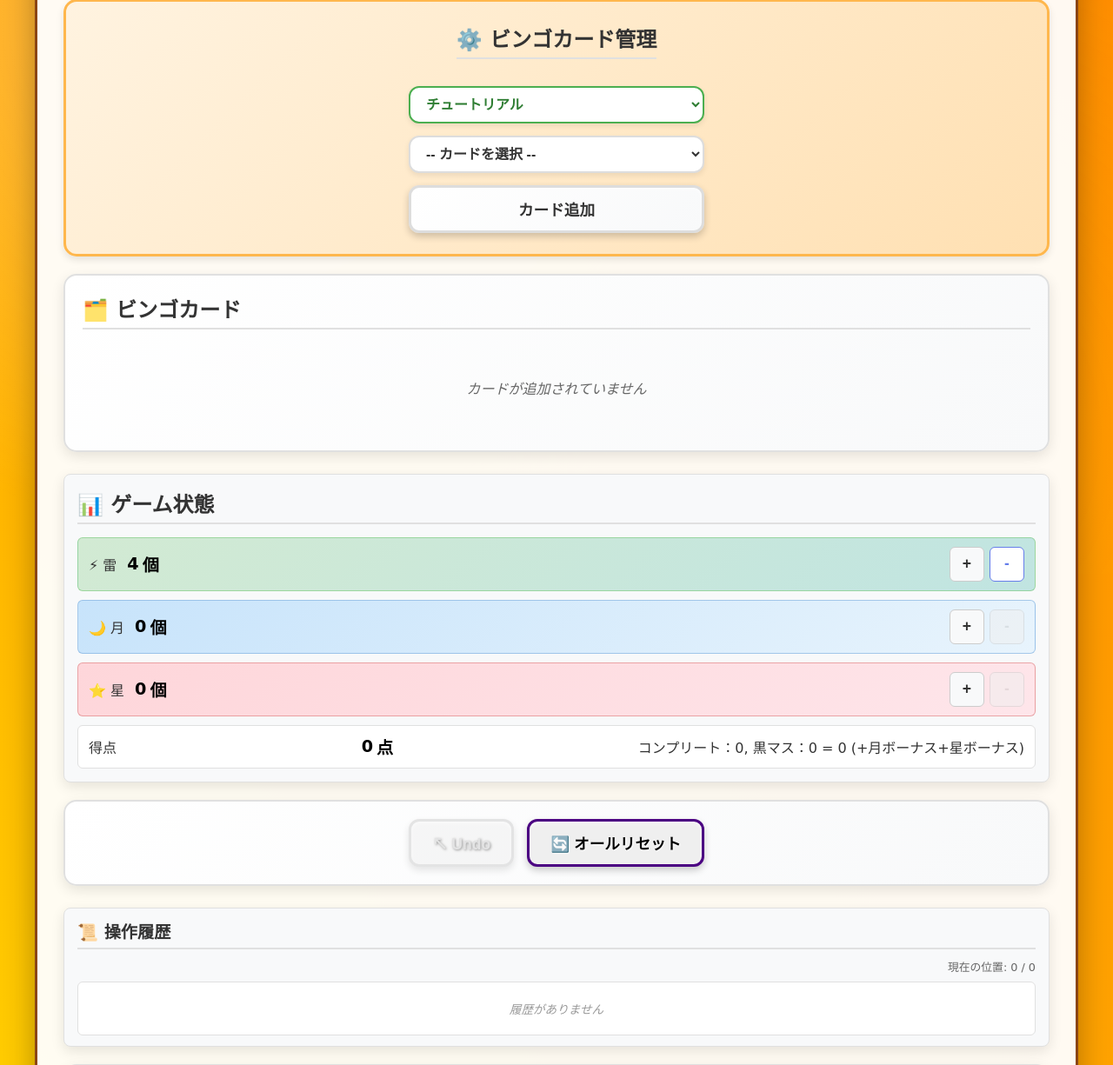
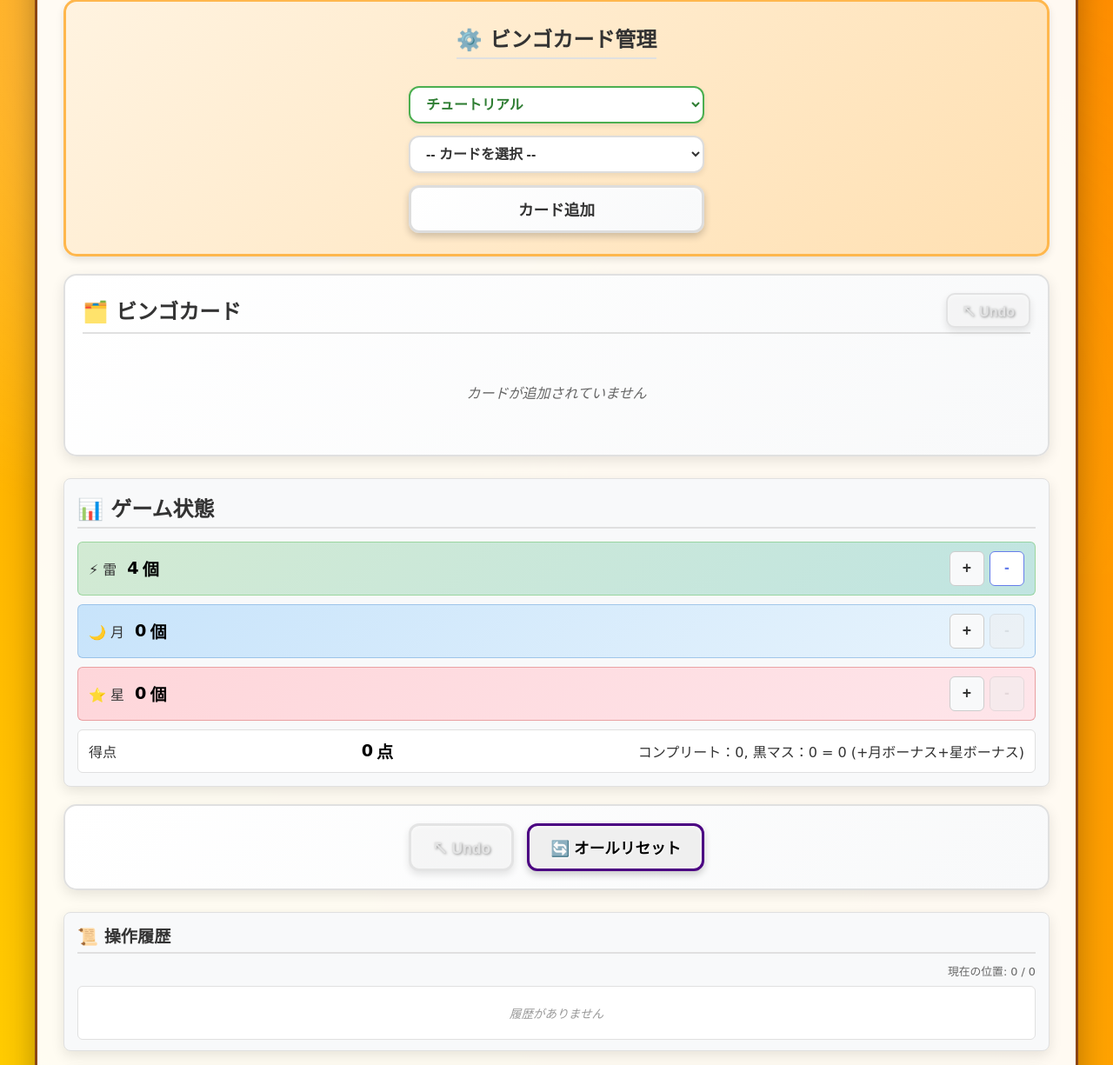
Before and after one commit to allin-mikio/SuperMegaLuckyBox, a Flask app: page / in a window 1280 px wide. Shown: the part 140-1365 px from the top of the page at 87% size. Run offline with Flask 3, Linux system fonts and the light colour scheme.

Commit message:
Undoの追加

```diff
--- a/static/css/style.css
+++ b/static/css/style.css
@@ -571,6 +571,31 @@ body #lightning-minus2.lightning-effect-btn.active {
 /* ビンゴカード表示 */
 .bingo-cards {
     min-height: 200px;
+}
+
+/* セクション見出し + 右側ボタン（ビンゴカード見出しのUndo用） */
+.section-header {
+    display: flex;
+    align-items: center;
+    justify-content: space-between;
+    gap: 12px;
+    margin-bottom: 15px;
+    border-bottom: 2px solid #E0E0E0;
+    padding-bottom: 5px;
+}
+
+.section-header h2 {
+    margin: 0;
+    border-bottom: none;
+    padding-bottom: 0;
+}
+
+.btn-inline {
+    padding: 6px 16px;
+    font-size: 1rem;
+    border-width: 2px;
+    border-radius: 10px;
+    white-space: nowrap;
 }
 
 #cards-container {
--- a/static/js/game.js
+++ b/static/js/game.js
@@ -127,10 +127,10 @@ class LuckyBoxUI {
         }
 
         // Undo/Resetボタン
-        const undoBtn = document.getElementById('undo-btn');
         const resetBtn = document.getElementById('reset-btn');
 
-        if (undoBtn) {
+        // Undoボタンは複数配置（ビンゴカード見出し横 + 操作ボタン欄）
+        document.querySelectorAll('.undo-btn').forEach(undoBtn => {
             // 既存のイベントリスナーを削除
             const newUndoBtn = undoBtn.cloneNode(true);
             undoBtn.parentNode.replaceChild(newUndoBtn, undoBtn);
@@ -139,7 +139,7 @@ class LuckyBoxUI {
                 console.log('Undoボタンクリック');
                 this.undo();
             });
-        }
+        });
 
         if (resetBtn) {
             // 既存のイベントリスナーを削除
@@ -295,10 +295,10 @@ class LuckyBoxUI {
         const lightningMinusBtn = document.getElementById('lightning-minus');
         const moonMinusBtn = document.getElementById('moon-minus');
         const starMinusBtn = document.getElementById('star-minus');
-        const undoBtn = document.getElementById('undo-btn');
+        const undoBtns = document.querySelectorAll('.undo-btn');
 
-        // Undoボタンの状態を更新
-        if (undoBtn) {
+        // Undoボタンの状態を更新（全Undoボタン共通）
+        undoBtns.forEach(undoBtn => {
             undoBtn.disabled = !canUndo;
             if (canUndo) {
                 undoBtn.style.background = 'white';
@@ -313,7 +313,7 @@ class LuckyBoxUI {
                 undoBtn.style.opacity = '0.5';
                 undoBtn.style.cursor = 'not-allowed';
             }
-        }
+        });
 
         if (lightningMinusBtn) {
             lightningMinusBtn.disabled = lightningTokens <= 0;
--- a/templates/index.html
+++ b/templates/index.html
@@ -36,7 +36,10 @@
 
             <!-- ビンゴカード表示セクション -->
             <section class="bingo-cards">
-                <h2>🗂️ ビンゴカード</h2>
+                <div class="section-header">
+                    <h2>🗂️ ビンゴカード</h2>
+                    <button id="undo-btn-top" class="btn btn-secondary btn-inline undo-btn" disabled>↖ Undo</button>
+                </div>
                 <div id="cards-container">
                     <p class="no-cards">カードが追加されていません</p>
                 </div>
@@ -92,7 +95,7 @@
             <!-- 操作ボタン -->
             <section class="game-controls">
                 <div class="control-buttons">
-                    <button id="undo-btn" class="btn btn-secondary" disabled>↖ Undo</button>
+                    <button id="undo-btn" class="btn btn-secondary undo-btn" disabled>↖ Undo</button>
                     <button id="reset-btn" class="btn btn-warning">🔄 オールリセット</button>
                 </div>
             </section>
```
